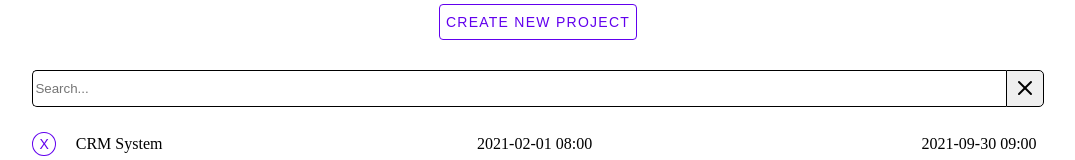
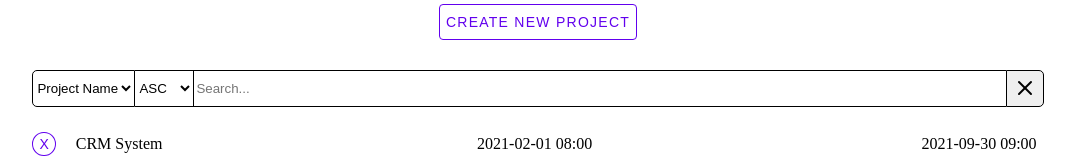
Before and after one commit to BlaviButcher/react-assn3, a React (Create React App) app: page / in a window 1280 px wide. Shown: the part 156-316 px from the top of the page, without its empty margins (102-1177 px from the left). Built offline with nearby package versions, Linux system fonts and the light colour scheme.

Commit message:
added sort objects

```diff
--- a/src/components/search-bar.tsx
+++ b/src/components/search-bar.tsx
@@ -19,6 +19,14 @@ class SearchBar extends Component<
   render() {
     return (
       <form className="search-bar">
+        <select name="filters" id="select-filter">
+          <option value="name">Project Name</option>
+          <option value="date">Start Date</option>
+        </select>
+        <select name="order" id="select-order">
+          <option value="asc">ASC</option>
+          <option value="desc">DESC</option>
+        </select>
         <input
           value={this.state.searchTerm}
           type="text"
--- a/src/css/search-bar.css
+++ b/src/css/search-bar.css
@@ -3,13 +3,28 @@
   margin-top: 30px;
 }
 
+#select-filter {
+  border-radius: 5px 0 0 5px;
+  border: 1px solid black;
+  background: transparent;
+}
+
+#select-order {
+  border-radius: 0;
+  background: transparent;
+  border: 1px solid black;
+
+  border-left: 0;
+}
+
 .search-input {
   height: 33px;
   flex: 10;
-  border-radius: 5px 0 0 5px;
+  border-radius: 0;
   outline: 0;
   border: 1px solid black;
   border-right: 0;
+  border-left: 0;
 }
 
 .search-button {
```
